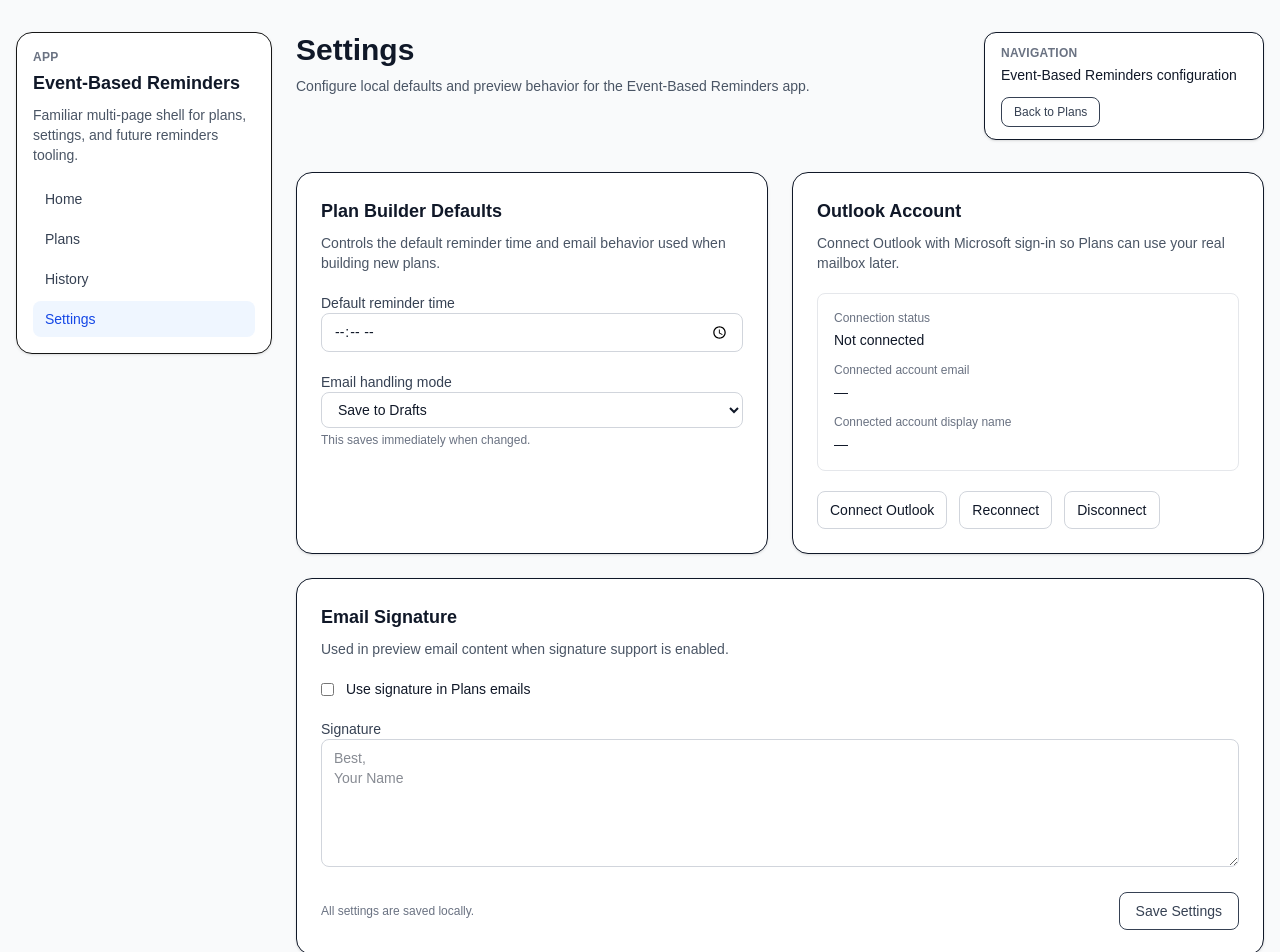
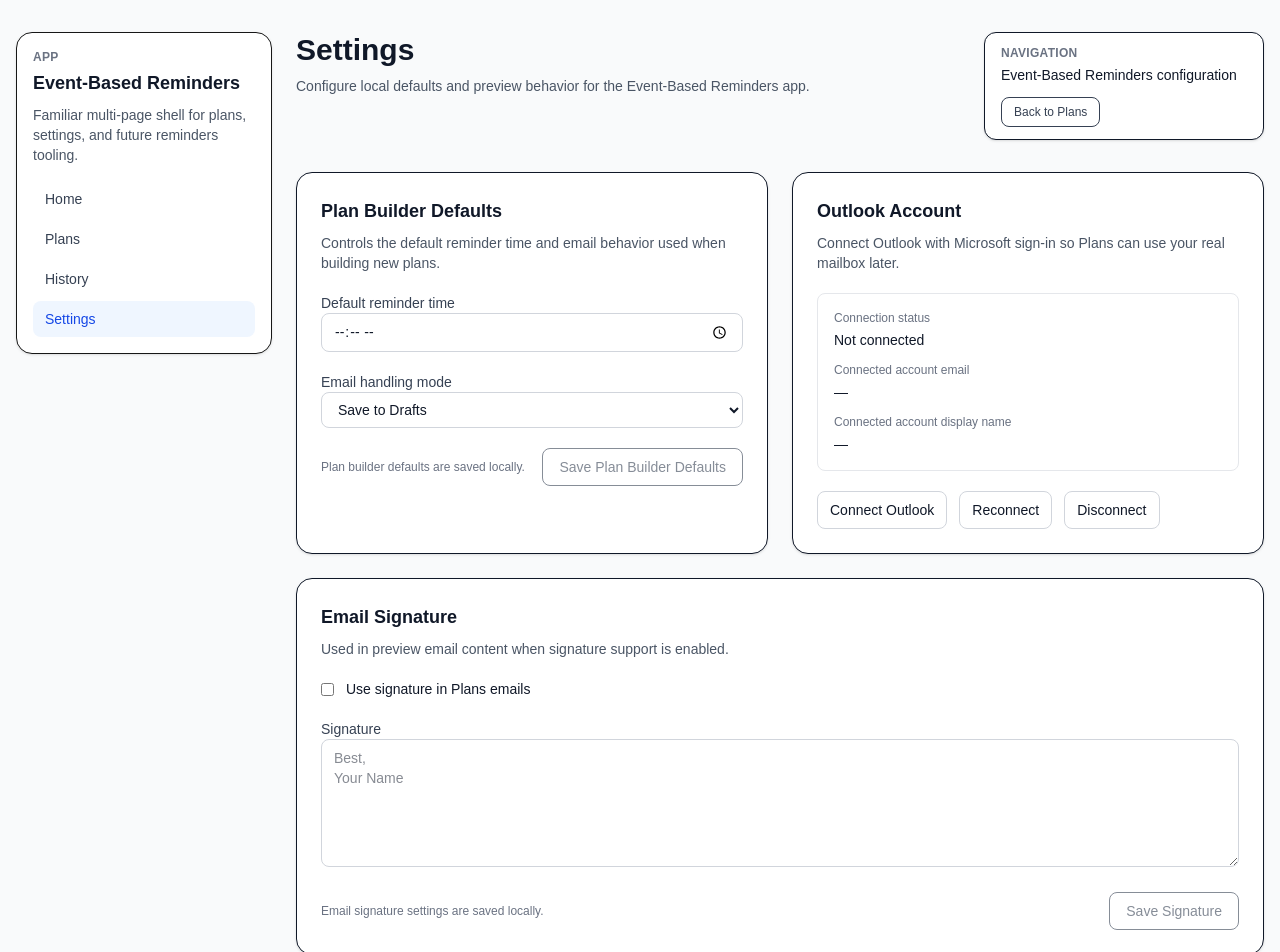
Before and after one commit to samuelzfisch/event-based-reminders-app, a Next.js app: page /settings in a window 1280 px wide. Shown: the top 952 px of the page. Built offline with nearby package versions, Linux system fonts and the light colour scheme; no server answers; the database is empty.

Commit message:
Clarify settings page save actions

```diff
--- a/app/settings/page.tsx
+++ b/app/settings/page.tsx
@@ -28,7 +28,8 @@ function areOutlookConnectionStatesEqual(left: OutlookConnectionState | null, ri
 export default function SettingsPage() {
   const [settings, setSettings] = useState<AppSettings>(() => loadAppSettings());
   const [savedSettings, setSavedSettings] = useState<AppSettings>(() => loadAppSettings());
-  const [saveMessage, setSaveMessage] = useState<string | null>(null);
+  const [planBuilderSaveMessage, setPlanBuilderSaveMessage] = useState<string | null>(null);
+  const [emailSignatureSaveMessage, setEmailSignatureSaveMessage] = useState<string | null>(null);
   const [outlookConnection, setOutlookConnection] = useState<OutlookConnectionState | null>(null);
   const [outlookMessage, setOutlookMessage] = useState<string | null>(null);
   const [outlookError, setOutlookError] = useState<string | null>(null);
@@ -36,7 +37,11 @@ export default function SettingsPage() {
   const [hasMounted, setHasMounted] = useState(false);
   const savedSettingsRef = useRef(savedSettings);
 
-  const hasUnsavedChanges = JSON.stringify(settings) !== JSON.stringify(savedSettings);
+  const hasUnsavedPlanBuilderChanges =
+    settings.defaultReminderTime !== savedSettings.defaultReminderTime || settings.emailHandlingMode !== savedSettings.emailHandlingMode;
+  const hasUnsavedEmailSignatureChanges =
+    settings.emailSignatureEnabled !== savedSettings.emailSignatureEnabled ||
+    settings.emailSignatureText !== savedSettings.emailSignatureText;
 
   useEffect(() => {
     setHasMounted(true);
@@ -46,25 +51,20 @@ export default function SettingsPage() {
     savedSettingsRef.current = savedSettings;
   }, [savedSettings]);
 
-  function persistSettings(nextSettings: AppSettings, message = "Settings saved locally.") {
+  function persistSettings(nextSettings: AppSettings) {
     saveAppSettings(nextSettings);
     savedSettingsRef.current = nextSettings;
     setSavedSettings((current) => (areAppSettingsEqual(current, nextSettings) ? current : nextSettings));
-    setSettings((current) => (areAppSettingsEqual(current, nextSettings) ? current : nextSettings));
-    setSaveMessage(message);
   }
 
   function updateSettings<K extends keyof AppSettings>(key: K, value: AppSettings[K]) {
     setSettings((current) => ({ ...current, [key]: value }));
-    setSaveMessage(null);
-  }
-
-  function updateEmailHandlingMode(value: EmailHandlingMode) {
-    const nextSettings = {
-      ...settings,
-      emailHandlingMode: value,
-    };
-    persistSettings(nextSettings, "Email handling mode saved.");
+    if (key === "defaultReminderTime" || key === "emailHandlingMode") {
+      setPlanBuilderSaveMessage(null);
+    }
+    if (key === "emailSignatureEnabled" || key === "emailSignatureText") {
+      setEmailSignatureSaveMessage(null);
+    }
   }
 
   function buildSettingsFromConnection(current: AppSettings, connection: OutlookConnectionState) {
@@ -146,8 +146,22 @@ export default function SettingsPage() {
     };
   }, []);
 
-  function onSave() {
-    persistSettings(settings);
+  function onSavePlanBuilderSettings() {
+    persistSettings({
+      ...savedSettingsRef.current,
+      defaultReminderTime: settings.defaultReminderTime,
+      emailHandlingMode: settings.emailHandlingMode,
+    });
+    setPlanBuilderSaveMessage("Plan builder defaults saved.");
+  }
+
+  function onSaveEmailSignatureSettings() {
+    persistSettings({
+      ...savedSettingsRef.current,
+      emailSignatureEnabled: settings.emailSignatureEnabled,
+      emailSignatureText: settings.emailSignatureText,
+    });
+    setEmailSignatureSaveMessage("Email signature saved.");
   }
 
   async function onConnectOutlook() {
@@ -236,15 +250,28 @@ export default function SettingsPage() {
               <span className="font-medium text-gray-700">Email handling mode</span>
               <select
                 value={settings.emailHandlingMode}
-                onChange={(e) => updateEmailHandlingMode(e.target.value as EmailHandlingMode)}
+                onChange={(e) => updateSettings("emailHandlingMode", e.target.value as EmailHandlingMode)}
                 className="w-full rounded-lg border border-gray-300 bg-white px-3 py-2 text-sm text-gray-900"
               >
                 <option value="draft">Save to Drafts</option>
                 <option value="schedule">Schedule Send</option>
                 <option value="send">Send Immediately</option>
               </select>
-              <p className="text-xs text-gray-500">This saves immediately when changed.</p>
             </label>
+            <div className="flex items-center justify-between gap-3">
+              <div className="text-xs text-gray-500">
+                {hasUnsavedPlanBuilderChanges ? "Plan builder changes are not saved yet." : "Plan builder defaults are saved locally."}
+              </div>
+              <button
+                type="button"
+                onClick={onSavePlanBuilderSettings}
+                disabled={!hasUnsavedPlanBuilderChanges}
+                className="rounded-lg border px-4 py-2 text-sm font-medium text-gray-700 hover:bg-gray-50 disabled:cursor-not-allowed disabled:opacity-60"
+              >
+                Save Plan Builder Defaults
+              </button>
+            </div>
+            {planBuilderSaveMessage ? <p className="text-xs text-green-700">{planBuilderSaveMessage}</p> : null}
           </div>
         </div>
 
@@ -319,16 +346,19 @@ export default function SettingsPage() {
               />
             </label>
             <div className="flex items-center justify-between gap-3">
-              <div className="text-xs text-gray-500">{hasUnsavedChanges ? "Changes are not saved yet." : "All settings are saved locally."}</div>
+              <div className="text-xs text-gray-500">
+                {hasUnsavedEmailSignatureChanges ? "Email signature changes are not saved yet." : "Email signature settings are saved locally."}
+              </div>
               <button
                 type="button"
-                onClick={onSave}
-                className="rounded-lg border px-4 py-2 text-sm font-medium text-gray-700 hover:bg-gray-50"
+                onClick={onSaveEmailSignatureSettings}
+                disabled={!hasUnsavedEmailSignatureChanges}
+                className="rounded-lg border px-4 py-2 text-sm font-medium text-gray-700 hover:bg-gray-50 disabled:cursor-not-allowed disabled:opacity-60"
               >
-                Save Settings
+                Save Signature
               </button>
             </div>
-            {saveMessage ? <p className="text-xs text-green-700">{saveMessage}</p> : null}
+            {emailSignatureSaveMessage ? <p className="text-xs text-green-700">{emailSignatureSaveMessage}</p> : null}
           </div>
         </div>
       </section>
```
